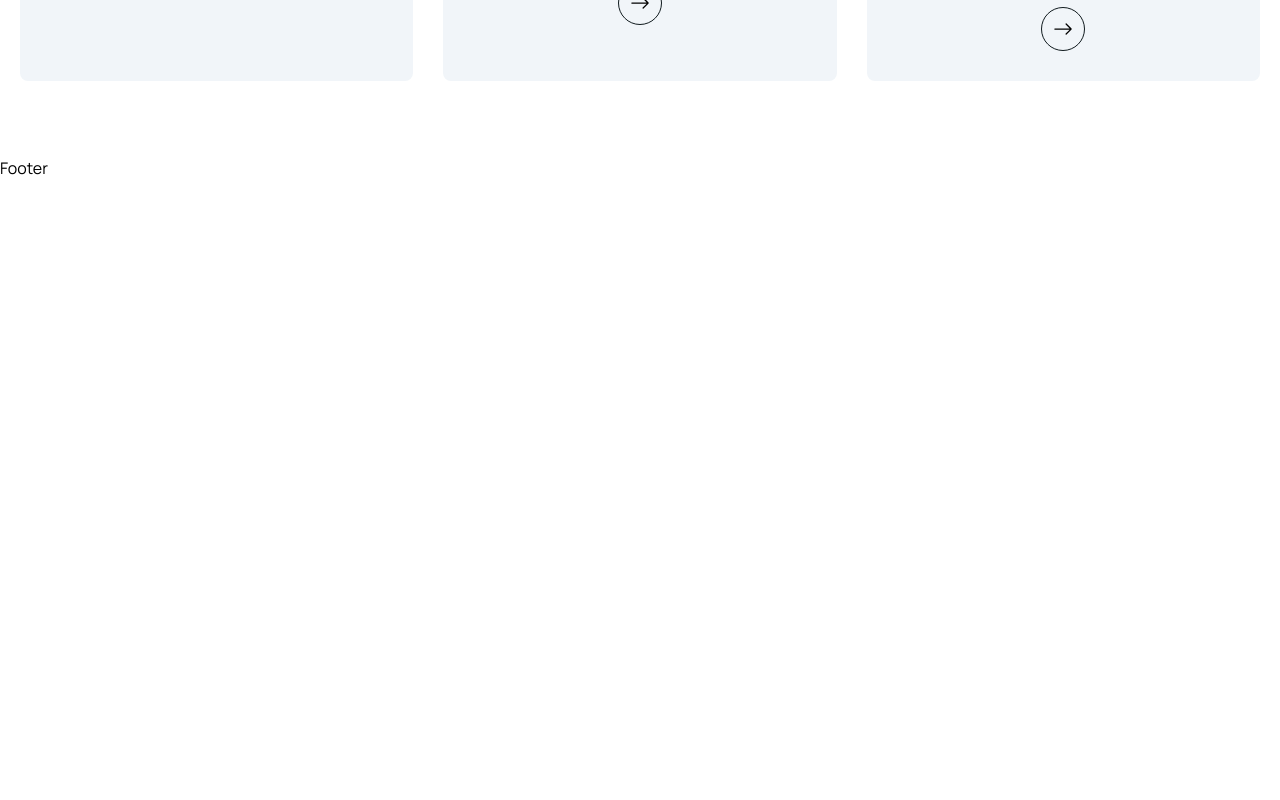
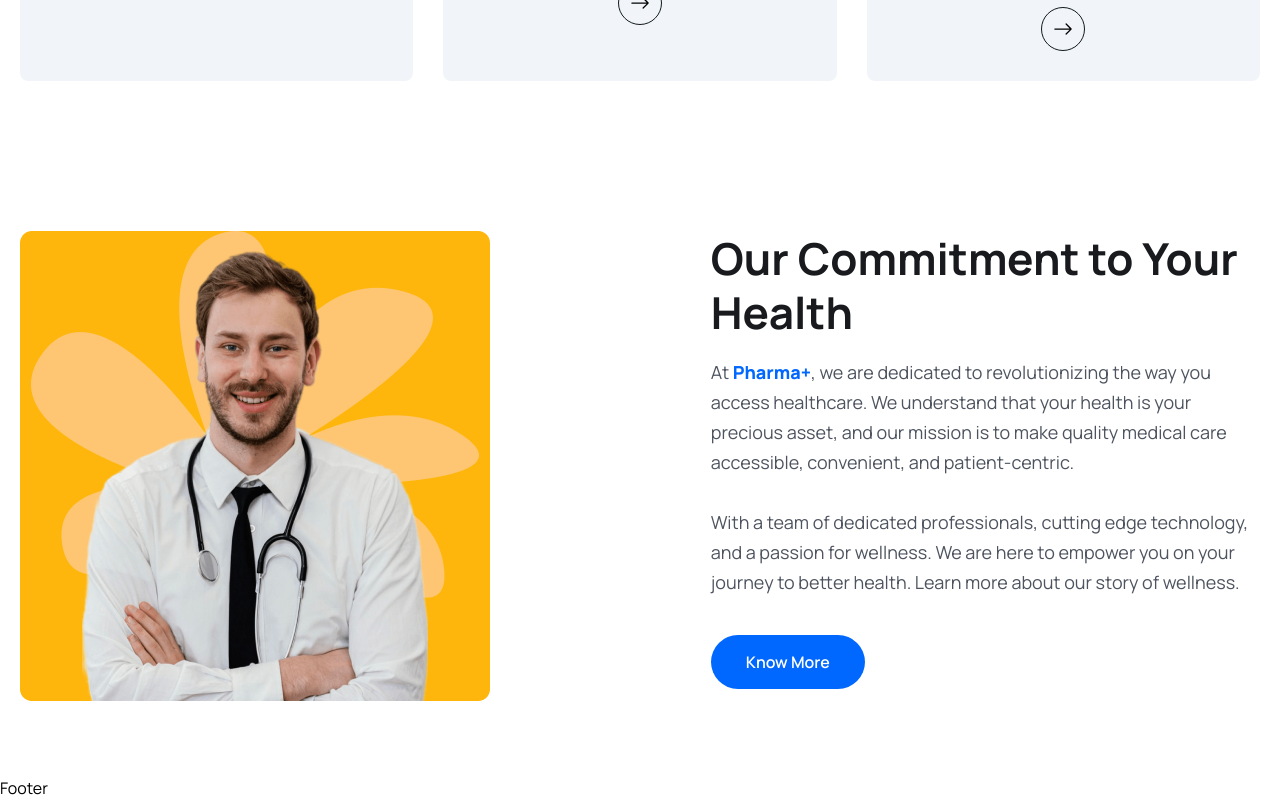
Before and after one commit to MohitCode17/doctor-appointment-system, a React (Vite) app in the folder client/: page / in a window 1280 px wide. Shown: the part 1553-2353 px from the top of the page. Before the commit the page ends 1733 px from the top, so only its background shows below. Built offline with nearby package versions, Linux system fonts and the light colour scheme.

Commit message:
complete about page ui

```diff
--- /dev/null
+++ b/client/src/pages/About.jsx
@@ -0,0 +1,40 @@
+import aboutImg from "../assets/images/about.png";
+import aboutCardImg from "../assets/images/about-card.png";
+import { Link } from "react-router-dom";
+
+const About = () => {
+  return (
+    <section>
+      <div className="container">
+        <div className="flex justify-between gap-[50px] lg:gap-[130px] xl:gap-0 flex-col lg:flex-row">
+          {/* About img */}
+          <div className="w-3/4 lg:1/2 xl:w-[780px] z-10 self-center md:self-start">
+            <img src={aboutImg} alt="" />
+          </div>
+
+          {/* about content */}
+          <div className="w-full lg:w-1/2 xl-w-[670px]">
+            <h2 className="heading">Our Commitment to Your Health</h2>
+            <p className="text_para">
+              At <span className="font-[800] text-primaryColor">Pharma+</span>,
+              we are dedicated to revolutionizing the way you access healthcare.
+              We understand that your health is your precious asset, and our
+              mission is to make quality medical care accessible, convenient,
+              and patient-centric.
+            </p>
+            <p className="text_para mt-[30px]">
+              With a team of dedicated professionals, cutting edge technology,
+              and a passion for wellness. We are here to empower you on your
+              journey to better health. Learn more about our story of wellness.
+            </p>
+            <Link to={"/"}>
+              <button className="btn">Know More</button>
+            </Link>
+          </div>
+        </div>
+      </div>
+    </section>
+  );
+};
+
+export default About;
--- a/client/src/pages/Home.jsx
+++ b/client/src/pages/Home.jsx
@@ -7,6 +7,7 @@ import iconThree from "../assets/images/icon03.png";
 
 import { Link } from "react-router-dom";
 import { BsArrowRight } from "react-icons/bs";
+import About from "./About";
 
 const Home = () => {
   return (
@@ -71,8 +72,8 @@ const Home = () => {
           </div>
         </div>
       </section>
-
-      {/* Features */}
+      {/* ====================================================================================== */}
+      {/* How it work section */}
       <section>
         <div className="container">
           <div className="lg:w-[580px] mx-auto">
@@ -152,6 +153,9 @@ const Home = () => {
           </div>
         </div>
       </section>
+      {/* ====================================================================================== */}
+      {/* Know about us section */}
+      <About />
     </>
   );
 };
```
